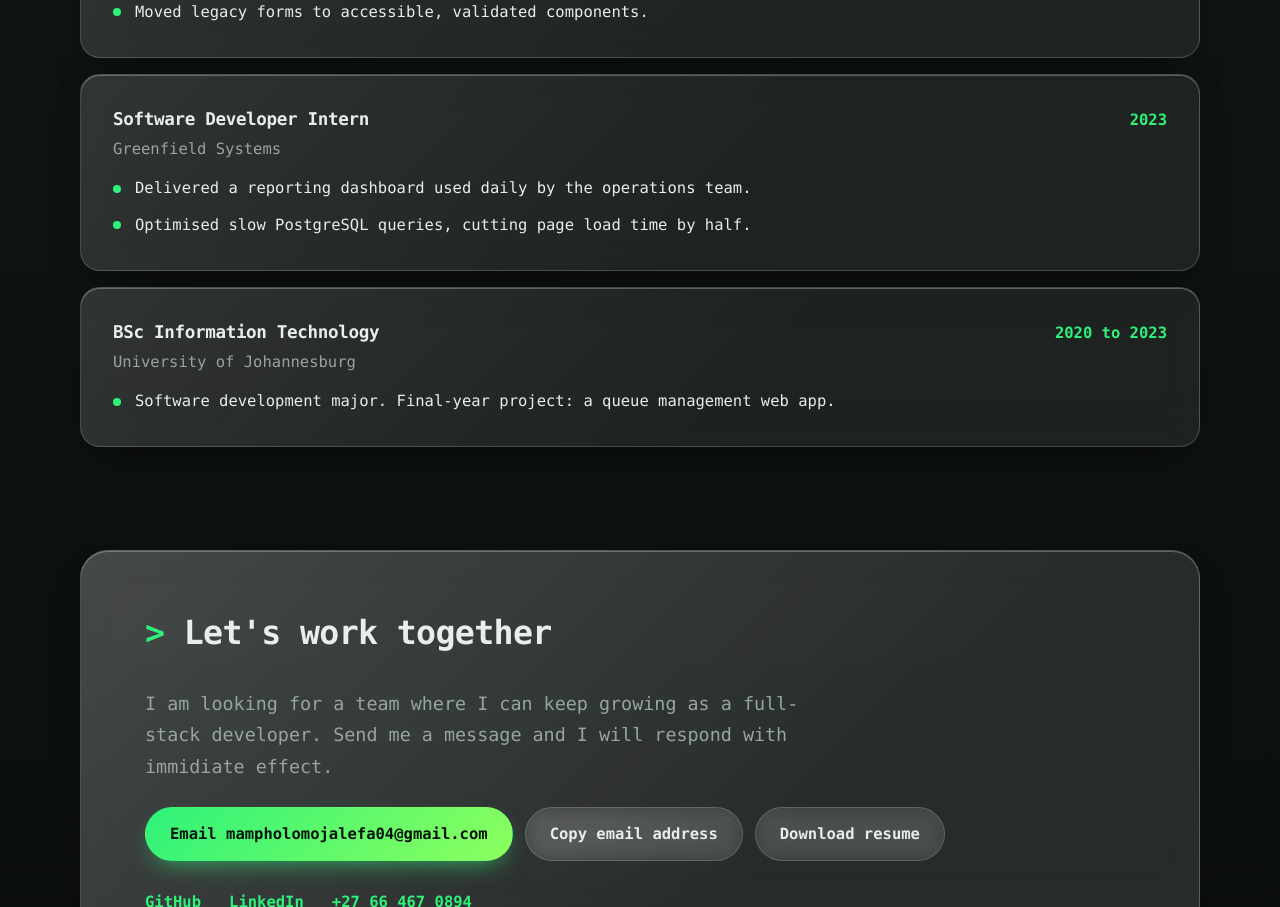
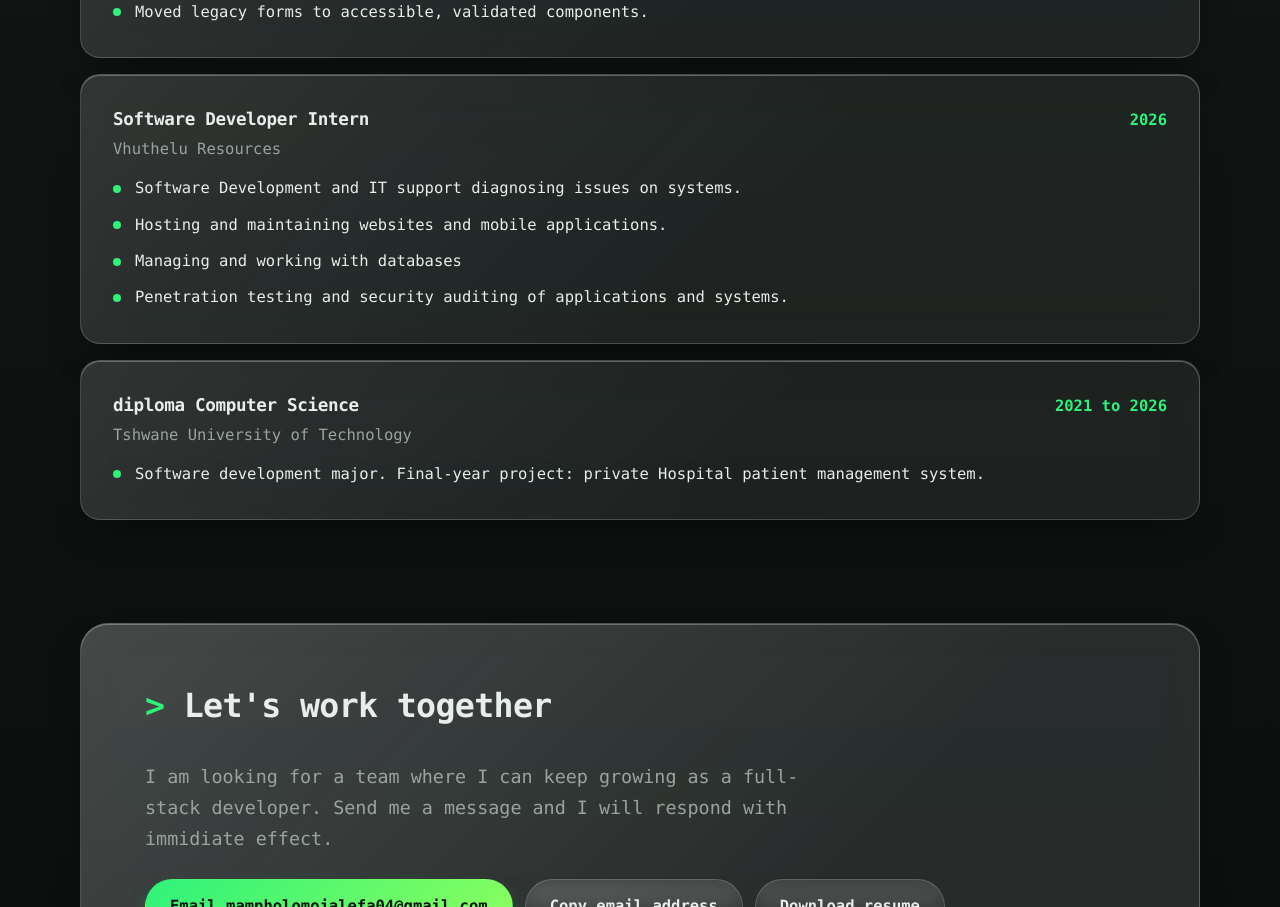
Before and after one commit to mojayMojas/MojalefaMampholoPortfolio, a React (Vite) app: page / in a window 1280 px wide. Shown: the part 3200-4107 px from the top of the page. Built offline with nearby package versions, Linux system fonts and the light colour scheme.

Commit message:
info updates

```diff
--- a/src/data.js
+++ b/src/data.js
@@ -83,17 +83,19 @@ export const experience = [
   },
   {
     role: 'Software Developer Intern',
-    org: 'Greenfield Systems',
-    period: '2023',
+    org: 'Vhuthelu Resources',
+    period: '2026',
     points: [
-      'Delivered a reporting dashboard used daily by the operations team.',
-      'Optimised slow PostgreSQL queries, cutting page load time by half.',
+      'Software Development and IT support diagnosing issues on systems.',
+      ' Hosting and maintaining websites and mobile applications.',
+      'Managing and working with databases',
+      'Penetration testing and security auditing of applications and systems.',
     ],
   },
   {
-    role: 'BSc Information Technology',
-    org: 'University of Johannesburg',
-    period: '2020 to 2023',
-    points: ['Software development major. Final-year project: a queue management web app.'],
+    role: 'diploma Computer Science',
+    org: 'Tshwane University of Technology',
+    period: '2021 to 2026',
+    points: ['Software development major. Final-year project: private Hospital patient management system.'],
   },
 ]
```
